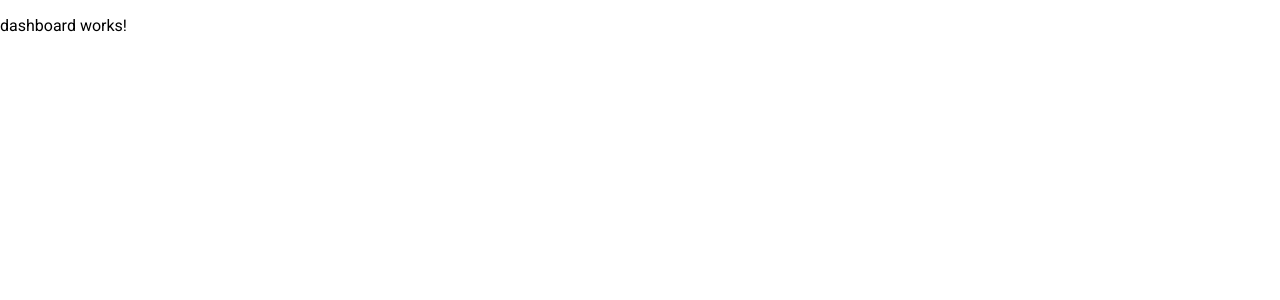
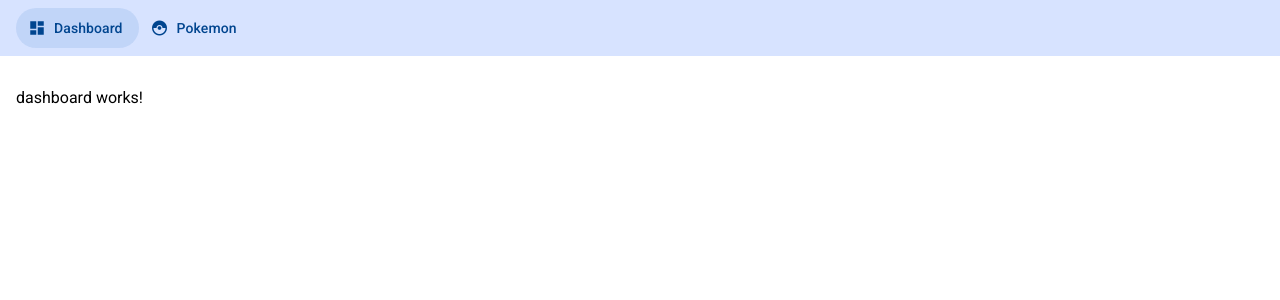
Before and after one commit to lukazc/angular-zoneless-demo, an Angular app: page /dashboard in a window 1280 px wide. Shown: the top 300 px of the page. Built offline with nearby package versions, Linux system fonts and the light colour scheme.

Commit message:
Implement header navigation and main content structure

```diff
--- a/src/app/app.html
+++ b/src/app/app.html
@@ -1 +1,16 @@
-<router-outlet />
+<mat-toolbar class="app-header">
+    <nav class="nav-links">
+        <a class="nav-link" matButton routerLink="/dashboard" routerLinkActive="nav-link-selected">
+            <mat-icon>dashboard</mat-icon>
+            Dashboard
+        </a>
+        <a class="nav-link" matButton routerLink="/pokemon" routerLinkActive="nav-link-selected">
+            <mat-icon>catching_pokemon</mat-icon>
+            Pokemon
+        </a>
+    </nav>
+</mat-toolbar>
+
+<main class="app-content">
+    <router-outlet />
+</main>
--- a/src/app/app.scss
+++ b/src/app/app.scss
@@ -0,0 +1,23 @@
+.app-header {
+    background-color: var(--mat-sys-primary-container);
+    color: var(--mat-sys-on-primary-container);
+
+    padding: 8px 16px;
+    height: 56px;
+
+    .nav-links {
+        display: flex;
+
+        .nav-link {
+            color: var(--mat-sys-on-primary-container);
+
+            &.nav-link-selected {
+                background: color-mix(in srgb, var(--mat-sys-primary) 10%, transparent);
+            }
+        }
+    }
+}
+
+.app-content {
+    padding: 16px;
+}
--- a/src/app/app.ts
+++ b/src/app/app.ts
@@ -1,12 +1,20 @@
 import { Component } from '@angular/core';
-import { RouterOutlet } from '@angular/router';
+import { MatButton } from '@angular/material/button';
+import { MatIcon } from '@angular/material/icon';
+import { MatToolbar } from '@angular/material/toolbar';
+import { RouterLink, RouterLinkActive, RouterOutlet } from '@angular/router';
 
 @Component({
-  selector: 'app-root',
-  imports: [RouterOutlet],
-  templateUrl: './app.html',
-  styleUrl: './app.scss'
+    selector: 'app-root',
+    imports: [
+        RouterOutlet,
+        RouterLink,
+        RouterLinkActive,
+        MatToolbar,
+        MatIcon,
+        MatButton
+    ],
+    templateUrl: './app.html',
+    styleUrl: './app.scss'
 })
-export class App {
-  protected title = 'angular-zoneless-demo';
-}
+export class App {}
```
